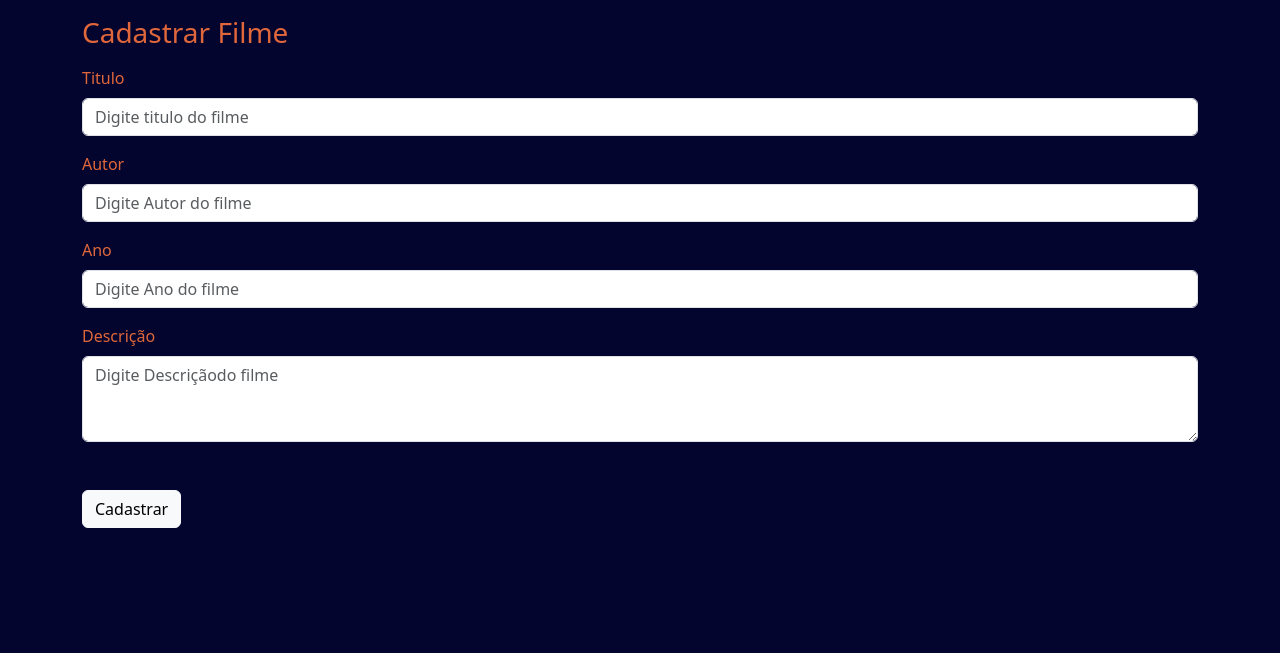
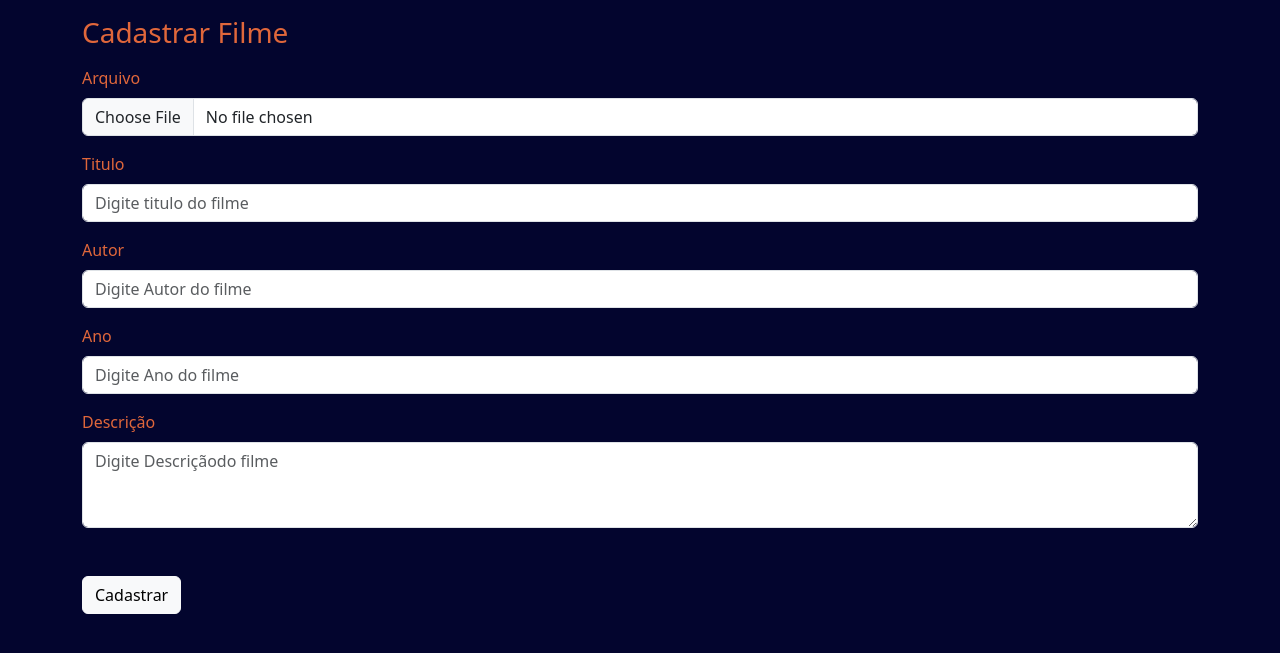
Before and after one commit to Any97Cris/teste_creathus, a PHP site: page /cadastrar.php in a window 1280 px wide. Shown: the part 72-725 px from the top of the page. Run offline with PHP 8.4, Linux system fonts and the light colour scheme.

Commit message:
campo file

```diff
--- a/cadastrar.php
+++ b/cadastrar.php
@@ -30,7 +30,11 @@
 </nav>
 <div class="container">
     <h3 class="my-3">Cadastrar Filme</h1>
-    <form method="POST" action="cadastrar_action.php">
+    <form method="POST" action="cadastrar_action.php" enctype="multipart/form-data">
+        <div class="mb-3">
+            <label for="exampleFormControlInput1" class="form-label">Arquivo</label>
+            <input type="file" class="form-control" name="filme_path">
+        </div>
         <div class="mb-3">
             <label for="exampleFormControlInput1" class="form-label">Titulo</label>
             <input type="text" class="form-control" name="filme_titulo" placeholder="Digite titulo do filme">
```
